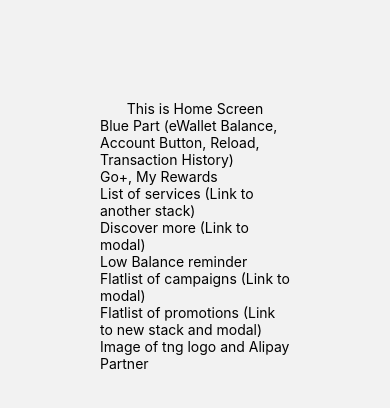
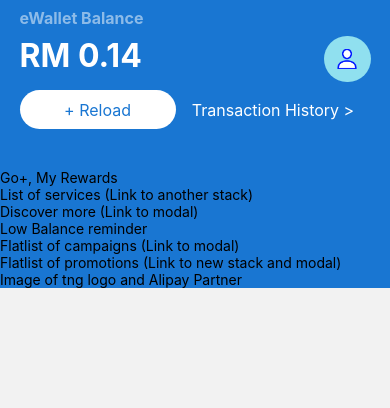
Before and after one commit to Ganthology/tng-clone, a React Native app: screen /Homescreen in a window 390 px wide. Shown: the top 408 px of the page. Built offline with nearby package versions, Linux system fonts and the light colour scheme.

Commit message:
Replace header with the header section component

```diff
--- a/screens/HomeScreen.js
+++ b/screens/HomeScreen.js
@@ -1,15 +1,20 @@
 import React from 'react';
-import {View, StyleSheet, Text} from 'react-native';
+import {
+  SafeAreaView,
+  View,
+  StyleSheet,
+  Text,
+  StatusBar,
+  Dimensions,
+} from 'react-native';
+import {HomescreenHeader} from '../components';
 
 const HomeScreen = () => {
   return (
-    <View style={styles.container}>
-      <Text>This is Home Screen</Text>
-      <View id='Header section'>
-        <Text>
-          Blue Part (eWallet Balance, Account Button, Reload, Transaction
-          History)
-        </Text>
+    <SafeAreaView style={styles.container}>
+      <StatusBar barStyle='light-content' />
+      <View style={styles.header}>
+        <HomescreenHeader />
       </View>
       <View id='Middle section'>
         <Text>Go+, My Rewards</Text>
@@ -26,16 +31,21 @@
       <View id='Footer'>
         <Text>Image of tng logo and Alipay Partner</Text>
       </View>
-    </View>
+    </SafeAreaView>
   );
 };
 
 export default HomeScreen;
 
+const {height, width} = Dimensions.get('window');
+
 const styles = StyleSheet.create({
   container: {
-    padding: 100,
-    justifyContent: 'center',
-    alignItems: 'center',
+    // justifyContent: 'center',
+    // alignItems: 'center',
+    backgroundColor: '#1976d2',
+  },
+  header: {
+    height: height * 0.2,
   },
 });
```
